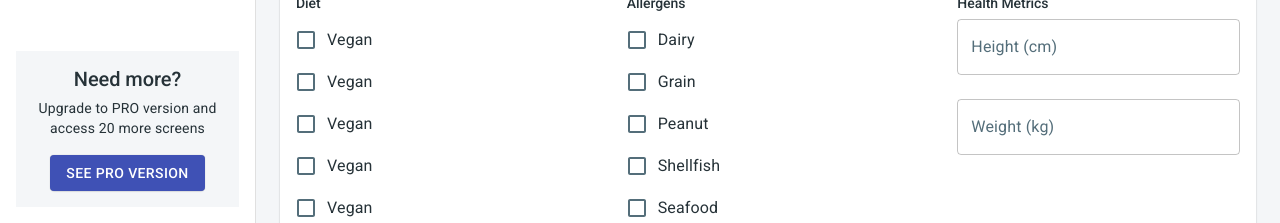
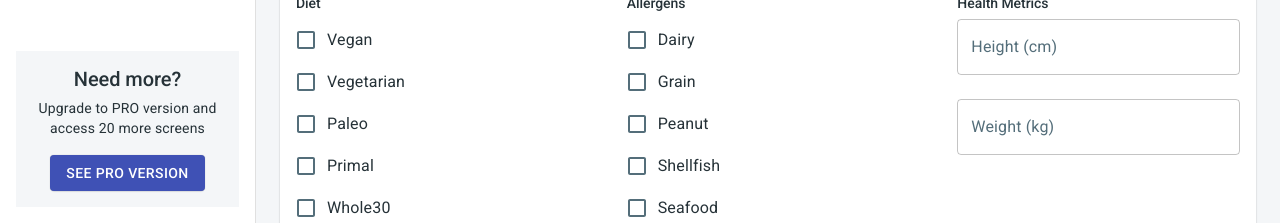
Before and after one commit to W8-Recipedia/Recipedia, a React (Create React App) app in the folder client/: page /app/settings in a window 1280 px wide. Shown: the part 577-800 px from the top of the page. Built offline with nearby package versions, Linux system fonts and the light colour scheme.

Commit message:
Updates diet categories

```diff
--- a/client/src/views/settings/SettingsView/Preferences.js
+++ b/client/src/views/settings/SettingsView/Preferences.js
@@ -68,55 +68,55 @@ const Preferences = ({ className, ...rest }) => {
                 control={(
                   <Checkbox/>
                 )}
-                label="Vegan"
+                label="Vegetarian"
               />
               <FormControlLabel
                 control={(
                   <Checkbox/>
                 )}
-                label="Vegan"
+                label="Paleo"
               />
               <FormControlLabel
                 control={(
                   <Checkbox/>
                 )}
-                label="Vegan"
+                label="Primal"
               />
               <FormControlLabel
                 control={(
                   <Checkbox/>
                 )}
-                label="Vegan"
+                label="Whole30"
               />
               <FormControlLabel
                 control={(
                   <Checkbox/>
                 )}
-                label="Vegan"
+                label="Lacto-vegeterian"
               />
               <FormControlLabel
                 control={(
                   <Checkbox/>
                 )}
-                label="Vegan"
+                label="Ovo-vegetarian"
               />
               <FormControlLabel
                 control={(
                   <Checkbox/>
                 )}
-                label="Vegan"
+                label="Pescetarian"
               />
               <FormControlLabel
                 control={(
                   <Checkbox/>
                 )}
-                label="Vegan"
+                label="Ketogenic"
               />
               <FormControlLabel
                 control={(
                   <Checkbox/>
                 )}
-                label="Vegan"
+                label="Gluten free"
               />
 
             </Grid>
```
